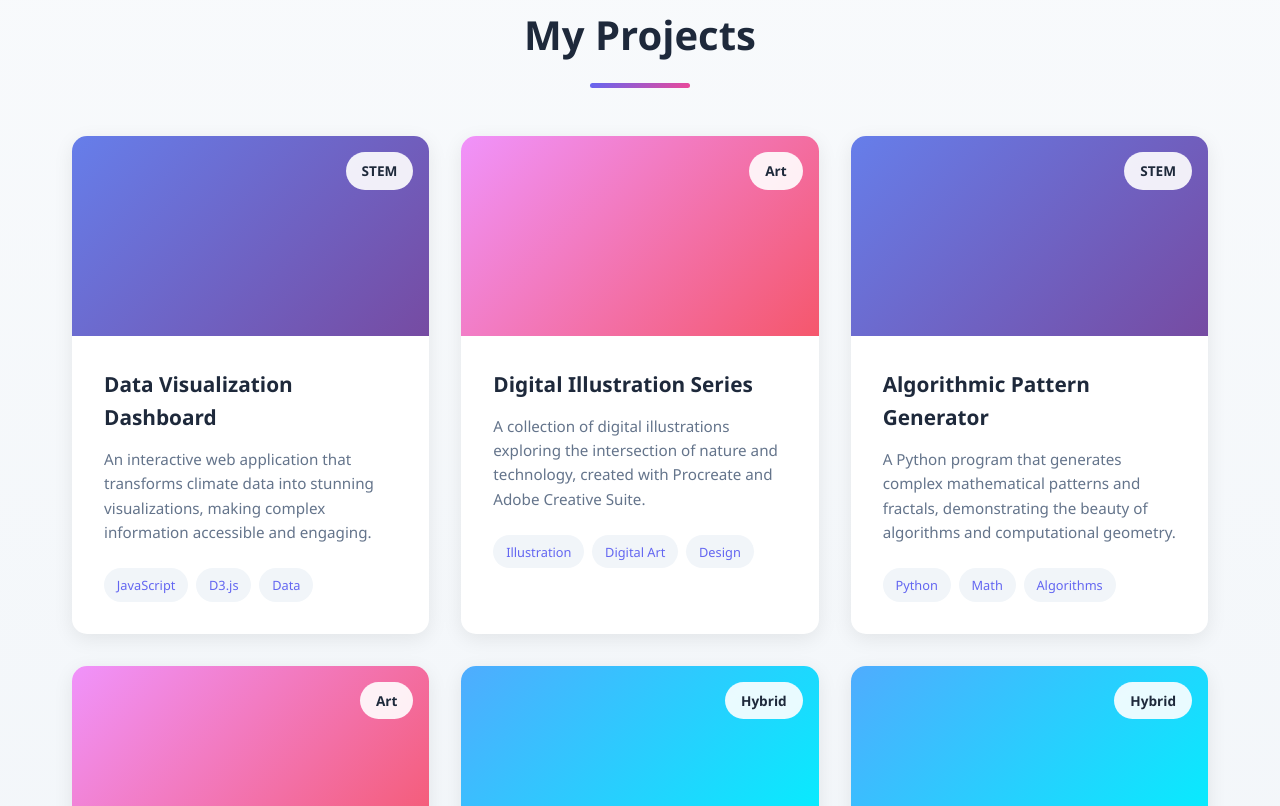
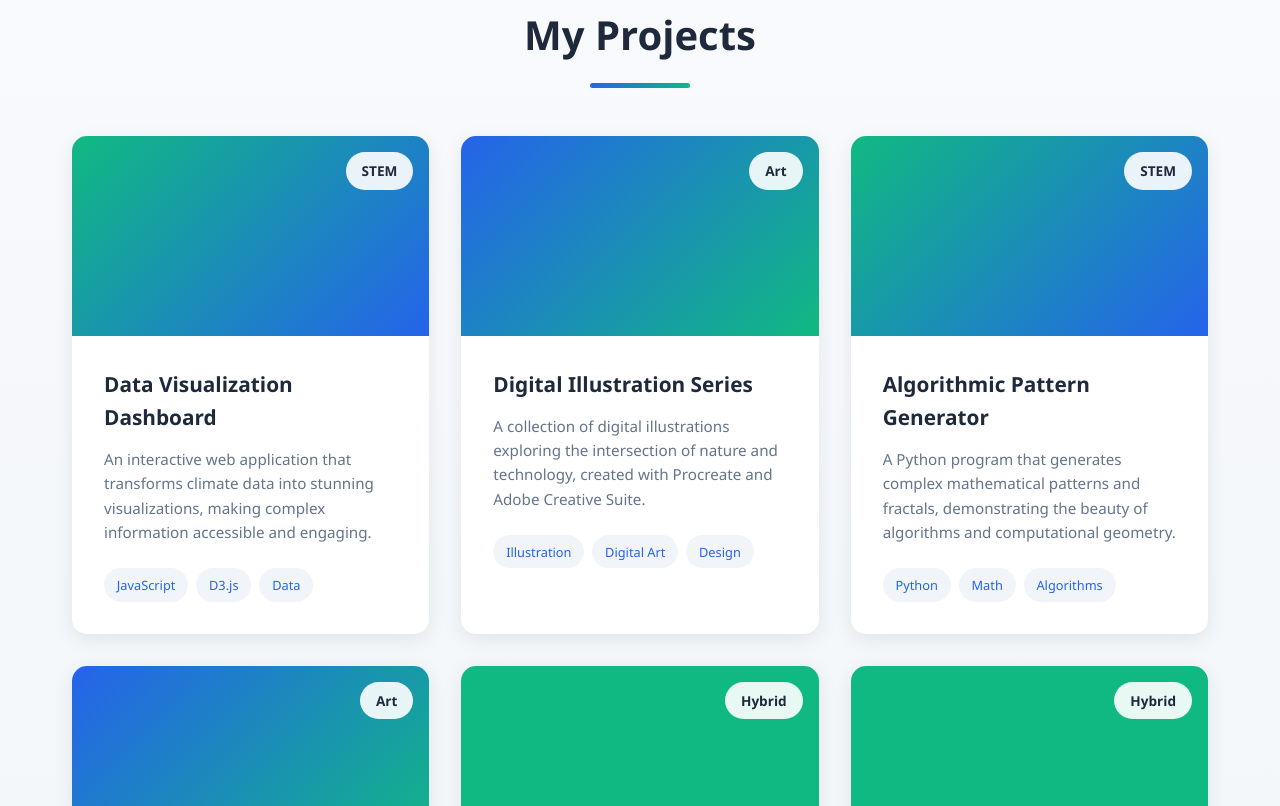
Before and after one commit to srithanadella/srithanadella.github.io, a plain HTML site: page index.html in a window 1280 px wide. Shown: the part 1594-2400 px from the top of the page. Drawn offline with Linux system fonts and the light colour scheme.

Commit message:
Update palette: blue & green

```diff
--- a/styles.css
+++ b/styles.css
@@ -9,9 +9,9 @@
 }
 
 :root {
-    --primary-color: #6366f1;
-    --secondary-color: #ec4899;
-    --accent-color: #06b6d4;
+    --primary-color: #2563eb; /* blue */
+    --secondary-color: #10b981; /* green */
+    --accent-color: #10b981; /* green */
     --dark-bg: #0f172a;
     --light-bg: #f8fafc;
     --text-dark: #1e293b;
@@ -149,12 +149,12 @@ body {
     border-radius: 50px;
     font-weight: 600;
     transition: transform 0.3s ease, box-shadow 0.3s ease;
-    box-shadow: 0 10px 30px rgba(99, 102, 241, 0.3);
+    box-shadow: 0 10px 30px rgba(37, 99, 235, 0.3);
 }
 
 .cta-button:hover {
     transform: translateY(-3px);
-    box-shadow: 0 15px 40px rgba(99, 102, 241, 0.4);
+    box-shadow: 0 15px 40px rgba(37, 99, 235, 0.4);
 }
 
 .hero-visual {
@@ -298,7 +298,7 @@ body {
 
 .skill-card:hover {
     transform: translateX(10px);
-    box-shadow: 0 10px 25px rgba(99, 102, 241, 0.15);
+    box-shadow: 0 10px 25px rgba(37, 99, 235, 0.15);
 }
 
 .skill-card h3 {
@@ -342,7 +342,7 @@ body {
 
 .card-image {
     height: 200px;
-    background: linear-gradient(135deg, #667eea, #764ba2);
+    background: linear-gradient(135deg, var(--secondary-color), var(--primary-color));
     position: relative;
     display: flex;
     align-items: center;
@@ -352,15 +352,15 @@ body {
 }
 
 .stem-project {
-    background: linear-gradient(135deg, #667eea, #764ba2);
+    background: linear-gradient(135deg, var(--secondary-color), var(--primary-color));
 }
 
 .art-project {
-    background: linear-gradient(135deg, #f093fb, #f5576c);
+    background: linear-gradient(135deg, var(--primary-color), var(--accent-color));
 }
 
 .hybrid-project {
-    background: linear-gradient(135deg, #4facfe, #00f2fe);
+    background: linear-gradient(135deg, var(--secondary-color), var(--accent-color));
 }
 
 .project-tag {
```
